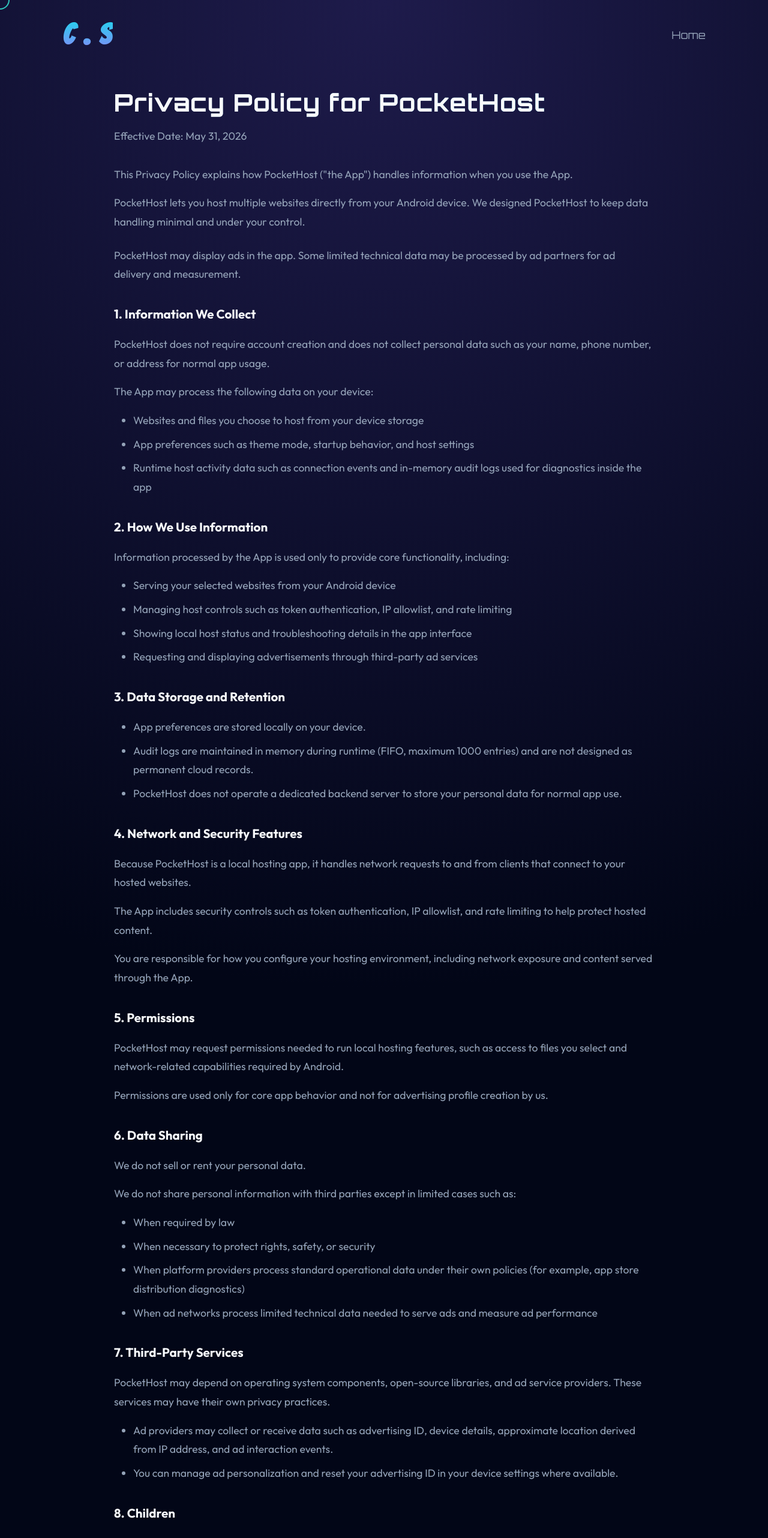
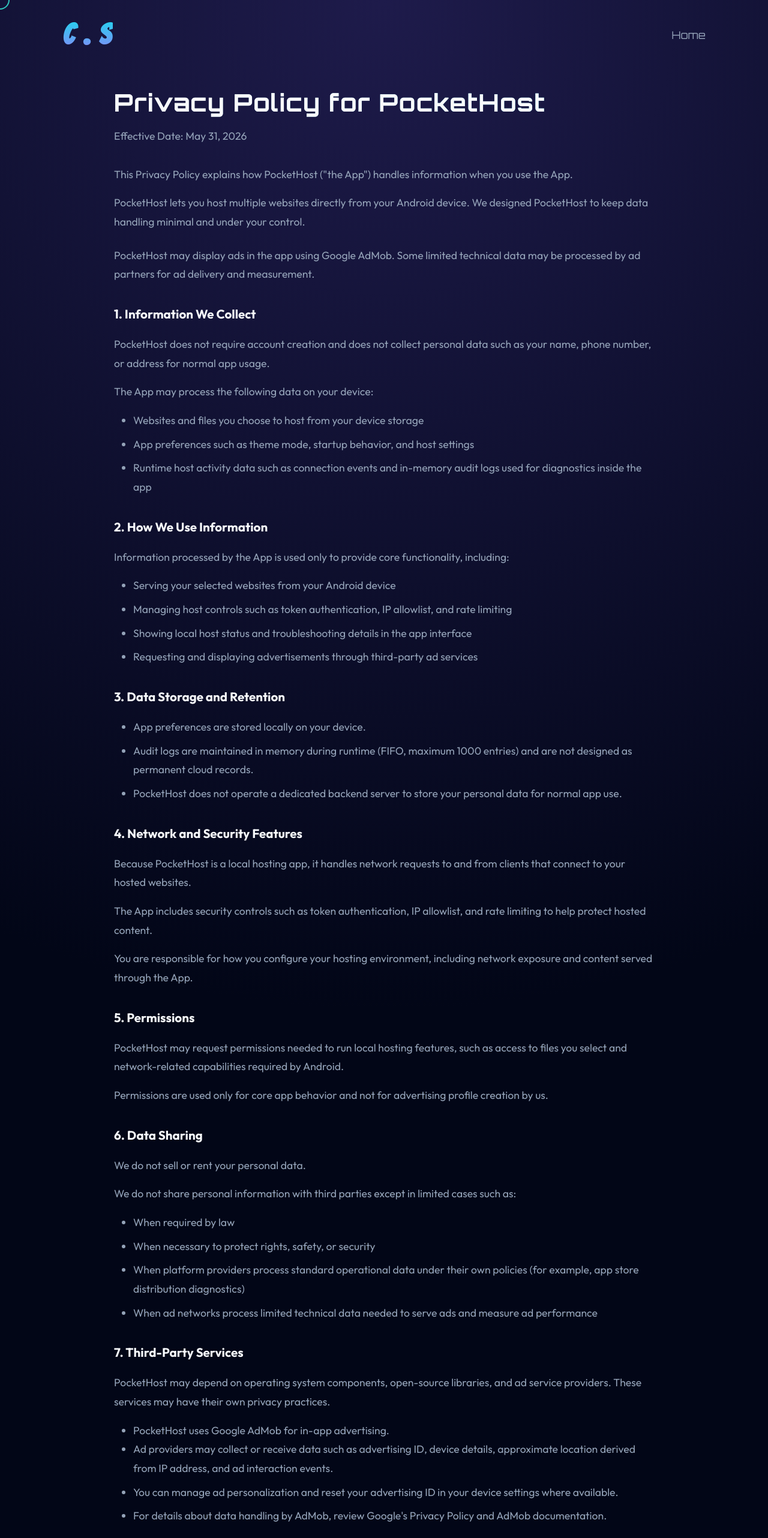
Before and after one commit to chandusurisetty/chandu, a React (Vite) app: page /apps/pockethost/privacy in a window 1280 px wide. Shown: the top 2564 px of the page at 60% size. Built offline with nearby package versions, Linux system fonts and the light colour scheme; no server answers.

Commit message:
feat: specify use of Google AdMob for advertising in PocketHost and PocketAI privacy policies

```diff
--- a/src/pages/PocketHostPrivacy.jsx
+++ b/src/pages/PocketHostPrivacy.jsx
@@ -27,7 +27,7 @@
                         <div className="privacy-content" style={{ color: 'var(--text-secondary)', lineHeight: '1.8', fontSize: '1.1rem' }}>
                             <p style={{ marginBottom: '1rem' }}>This Privacy Policy explains how PocketHost ("the App") handles information when you use the App.</p>
                             <p style={{ marginBottom: '1.5rem' }}>PocketHost lets you host multiple websites directly from your Android device. We designed PocketHost to keep data handling minimal and under your control.</p>
-                            <p style={{ marginBottom: '1.5rem' }}>PocketHost may display ads in the app. Some limited technical data may be processed by ad partners for ad delivery and measurement.</p>
+                            <p style={{ marginBottom: '1.5rem' }}>PocketHost may display ads in the app using Google AdMob. Some limited technical data may be processed by ad partners for ad delivery and measurement.</p>
 
                             <h3 style={{ color: 'var(--text-primary)', marginTop: '2rem', marginBottom: '1rem', fontFamily: 'Outfit, sans-serif', letterSpacing: 'normal' }}>1. Information We Collect</h3>
                             <p style={{ marginBottom: '1rem' }}>PocketHost does not require account creation and does not collect personal data such as your name, phone number, or address for normal app usage.</p>
@@ -76,8 +76,10 @@
                             <h3 style={{ color: 'var(--text-primary)', marginTop: '2rem', marginBottom: '1rem', fontFamily: 'Outfit, sans-serif', letterSpacing: 'normal' }}>7. Third-Party Services</h3>
                             <p style={{ marginBottom: '1rem' }}>PocketHost may depend on operating system components, open-source libraries, and ad service providers. These services may have their own privacy practices.</p>
                             <ul style={{ listStyleType: 'disc', paddingLeft: '2rem', marginBottom: '1.5rem' }}>
+                                <li>PocketHost uses Google AdMob for in-app advertising.</li>
                                 <li>Ad providers may collect or receive data such as advertising ID, device details, approximate location derived from IP address, and ad interaction events.</li>
                                 <li style={{ marginTop: '0.5rem' }}>You can manage ad personalization and reset your advertising ID in your device settings where available.</li>
+                                <li style={{ marginTop: '0.5rem' }}>For details about data handling by AdMob, review Google&apos;s Privacy Policy and AdMob documentation.</li>
                             </ul>
 
                             <h3 style={{ color: 'var(--text-primary)', marginTop: '2rem', marginBottom: '1rem', fontFamily: 'Outfit, sans-serif', letterSpacing: 'normal' }}>8. Children</h3>
--- a/src/pages/PocketaiPrivacy.jsx
+++ b/src/pages/PocketaiPrivacy.jsx
@@ -50,9 +50,10 @@
 
                             <h3 style={{ color: 'var(--text-primary)', marginTop: '2rem', marginBottom: '1rem', fontFamily: 'Outfit, sans-serif', letterSpacing: 'normal' }}>4. Advertising and Third-Party Services</h3>
                             <ul style={{ listStyleType: 'disc', paddingLeft: '2rem', marginBottom: '1.5rem' }}>
-                                <li>PocketAI may use third-party ad services to display ads in the app.</li>
+                                <li>PocketAI uses Google AdMob to display ads in the app.</li>
                                 <li style={{ marginTop: '0.5rem' }}>Ad providers may collect or receive data such as advertising ID, device information, approximate location derived from IP address, and ad interaction events.</li>
                                 <li style={{ marginTop: '0.5rem' }}>This data is used by ad providers for ad delivery, frequency capping, fraud prevention, and measurement under their own privacy policies.</li>
+                                <li style={{ marginTop: '0.5rem' }}>For details about how Google handles data for AdMob, review Google&apos;s Privacy Policy and AdMob documentation.</li>
                             </ul>
 
                             <h3 style={{ color: 'var(--text-primary)', marginTop: '2rem', marginBottom: '1rem', fontFamily: 'Outfit, sans-serif', letterSpacing: 'normal' }}>5. Data Sharing</h3>
```
